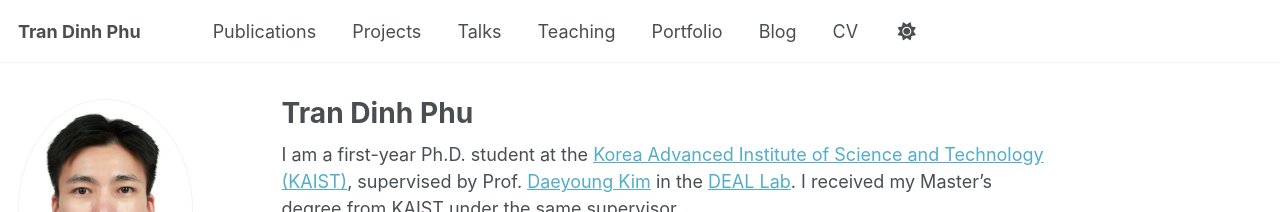
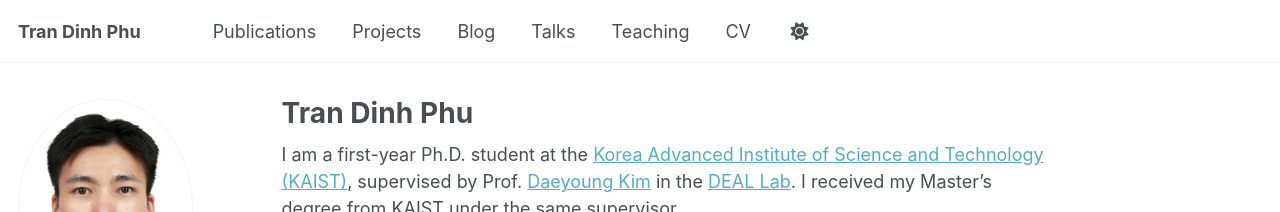
Before and after one commit to PhuTran1005/phutran1005.github.io, a Jekyll site: the page built from _pages/about.md, in a window 1280 px wide. Shown: the top 212 px of the page. Built offline with Jekyll 4.4.1, drawn with Linux system fonts in a browser that asks for light colours; some web fonts are replaced; a script that is not in the unit is left out.

Commit message:
fix bugs

```diff
--- a/_data/navigation.yml
+++ b/_data/navigation.yml
@@ -5,17 +5,14 @@ main:
   - title: "Projects"
     url: /projects/
 
+  - title: "Blog"
+    url: /year-archive/
+
   - title: "Talks"
     url: /talks/
 
   - title: "Teaching"
     url: /teaching/
 
-  - title: "Portfolio"
-    url: /portfolio/
-
-  - title: "Blog"
-    url: /year-archive/
-
   - title: "CV"
     url: /cv/
--- a/_includes/masthead.html
+++ b/_includes/masthead.html
@@ -4,7 +4,7 @@
   <div class="masthead__inner-wrap">
     <div class="masthead__menu">
       <nav id="site-nav" class="greedy-nav">
-        <button><div class="navicon"></div></button>
+        <button class="hidden"><div class="navicon"></div></button>
         <ul class="visible-links">
           <li class="masthead__menu-item masthead__menu-item--lg persist"><a href="{{ base_path }}/">{{ site.title }}</a></li>
           {% for link in site.data.navigation.main %}
@@ -13,7 +13,7 @@
             {% else %}
               {% assign domain = base_path %}
             {% endif %}
-            <li class="masthead__menu-item"><a href="{{ domain }}{{ link.url }}">{{ link.title }}</a></li>
+            <li class="masthead__menu-item persist"><a href="{{ domain }}{{ link.url }}">{{ link.title }}</a></li>
           {% endfor %}
           <li id="theme-toggle" class="masthead__menu-item persist tail">
             <a role="button" aria-labelledby="theme-icon"><i id="theme-icon" class="fa-solid fa-sun" aria-hidden="true" title="toggle theme"></i></a>
```
